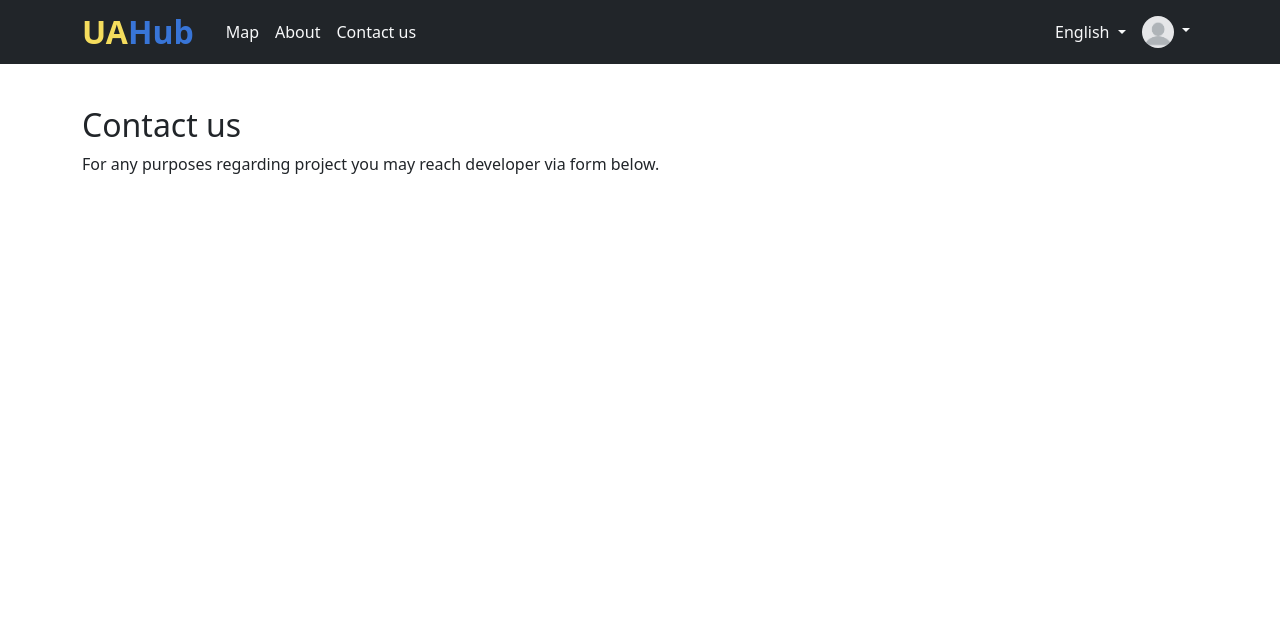
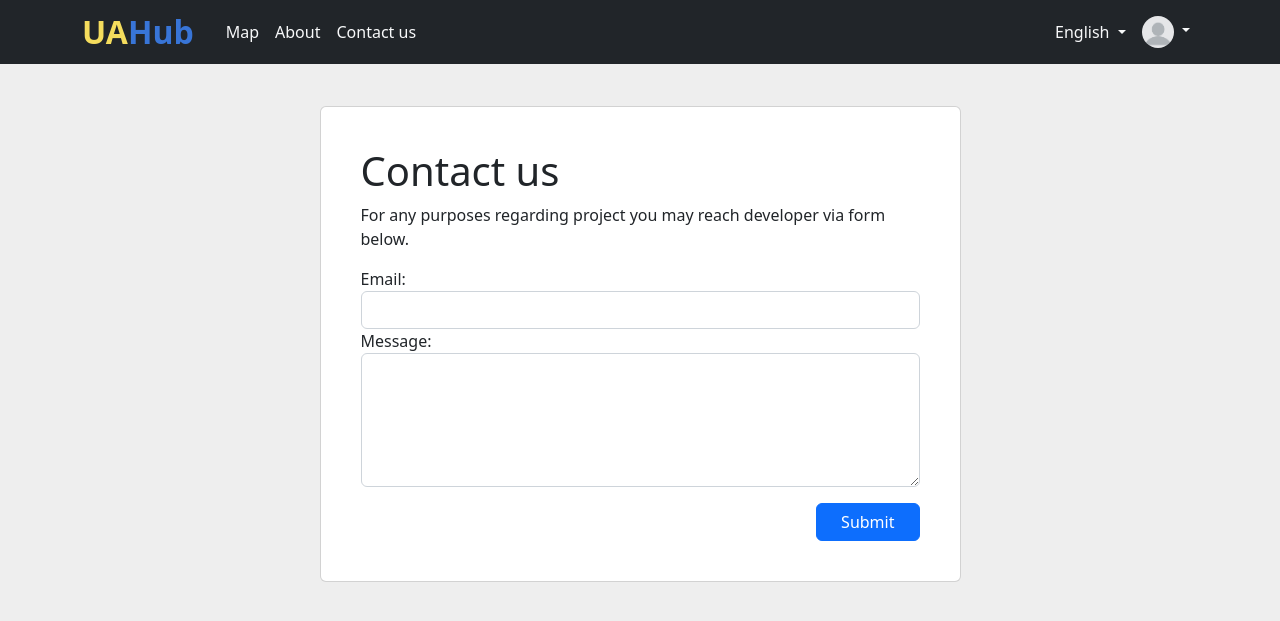
Before and after one commit to VetalM84/ua_hub, a Django app: page /contacts/ in a window 1280 px wide. Shown: the top 621 px of the page. Run offline with Django 4.2, Linux system fonts and the light colour scheme.

Commit message:
Add contact us form

```diff
--- a/apps/hub/forms.py
+++ b/apps/hub/forms.py
@@ -70,3 +70,25 @@ class UpdateMarkerForm(forms.ModelForm):
             ),
             "category": forms.Select(attrs={"class": "form-select"}),
         }
+
+
+class ContactForm(forms.Form):
+    """Contact for on frontend."""
+
+    from_email = forms.EmailField(
+        label=_("Email"),
+        required=True,
+        widget=forms.EmailInput(attrs={"class": "form-control"}),
+    )
+    message = forms.CharField(
+        label=_("Message"),
+        required=True,
+        widget=forms.Textarea(
+            attrs={
+                "class": "form-control",
+                "rows": 5,
+                "max-length": 2000,
+            }
+        ),
+    )
+    captcha = ReCaptchaField(label=_(""), widget=ReCaptchaV3)
--- a/apps/hub/templates/hub/about.html
+++ b/apps/hub/templates/hub/about.html
@@ -36,11 +36,5 @@
                 If you need to add a new category or request a new feature, please refer to Contact section below.
             {% endblocktranslate %}
         </p>
-        <h3 class="h4">{% translate "Contact" %}</h3>
-        <p>
-            {% blocktranslate %}
-                For any purposes regarding project you may reach developer via email: <strong><em>vetalmit@gmail.com</em></strong>
-            {% endblocktranslate %}
-        </p>
     </div>
 {% endblock %}
--- a/apps/hub/templates/hub/contact.html
+++ b/apps/hub/templates/hub/contact.html
@@ -1,17 +1,41 @@
 {% extends 'base.html' %}
 {% load i18n %}
+{% load static %}
 
 {% block title %}
     <title>{% translate "Contact us" %}</title>
+    <link href="{% static "css/login.css" %}" rel="stylesheet">
 {% endblock %}
 
 {% block body %}
-    <div class="container pt-5">
-        <h1 class="h2">{% translate "Contact us" %}</h1>
-        <p>
-            {% blocktranslate %}
-                For any purposes regarding project you may reach developer via form below.
-            {% endblocktranslate %}
-        </p>
+    <div class="container">
+        <div class="row justify-content-center pt-5">
+            <div class="col-md-7">
+                <div class="card p-4">
+                    {% if form.errors %}
+                        <div class="alert alert-danger alert-dismissible" role="alert">
+                            <div id="form_errors">
+                                {% for key, value in form.errors.items %}
+                                    <strong>{{ value }}</strong>
+                                {% endfor %}
+                            </div>
+                        </div>
+                    {% endif %}
+                    <div class="card-body">
+                        <h1>{% translate "Contact us" %}</h1>
+                        <p>{% translate "For any purposes regarding project you may reach developer via form below." %}</p>
+                        <form method="POST">
+                            {% csrf_token %}
+                            {{ form.as_div }}
+                            <div class="d-flex pt-3">
+                                <div class="flex-fill text-end">
+                                    <button type="submit" class="btn btn-primary px-4">{% translate "Submit" %}</button>
+                                </div>
+                            </div>
+                        </form>
+                    </div>
+                </div>
+            </div>
+        </div>
     </div>
 {% endblock %}
--- a/apps/hub/views.py
+++ b/apps/hub/views.py
@@ -1,13 +1,15 @@
 """Hub app views."""
+import os
 
 import branca
 import folium
 from django.contrib import messages
 from django.contrib.auth.decorators import login_required
 from django.core.cache import cache
+from django.core.mail import BadHeaderError, send_mail
 from django.core.paginator import Paginator
 from django.db.models import Count, Prefetch
-from django.http import JsonResponse
+from django.http import HttpResponse, JsonResponse
 from django.shortcuts import get_object_or_404, redirect, render
 from django.utils.formats import date_format
 from django.utils.translation import get_language
@@ -19,7 +21,7 @@ from jinja2 import Template
 
 from apps.accounts.models import User
 
-from .forms import AddMarkerForm, UpdateMarkerForm
+from .forms import AddMarkerForm, ContactForm, UpdateMarkerForm
 from .models import Comment, Marker
 
 
@@ -133,15 +135,39 @@ def get_marker(request, marker_id):
     return render(request, "hub/marker.html", context)
 
 
-@cache_page(60 * 60 * 24)
 def about(request):
     """About project page."""
     return render(request, template_name="hub/about.html")
 
 
 def contact(request):
-    """Contacts page."""
-    return render(request, template_name="hub/contact.html")
+    """Contact us form page."""
+    if request.method == "POST":
+        form = ContactForm(request.POST)
+        if form.is_valid():
+            subject = "A message from UAHub"
+            from_email = form.cleaned_data["from_email"]
+            message = form.cleaned_data["message"]
+            try:
+                send_mail(
+                    subject=subject,
+                    message=message,
+                    from_email=from_email,
+                    recipient_list=os.getenv("RECIPIENT_LIST").split(","),
+                )
+            except BadHeaderError:
+                return HttpResponse(_("Invalid header found."))
+            messages.success(
+                request, _("Email sent successfully!"), extra_tags="success"
+            )
+            return redirect("home")
+
+    if request.user.is_anonymous:
+        form = ContactForm()
+    else:
+        form = ContactForm(initial={"from_email": request.user.email})
+
+    return render(request, template_name="hub/contact.html", context={"form": form})
 
 
 @login_required
```
